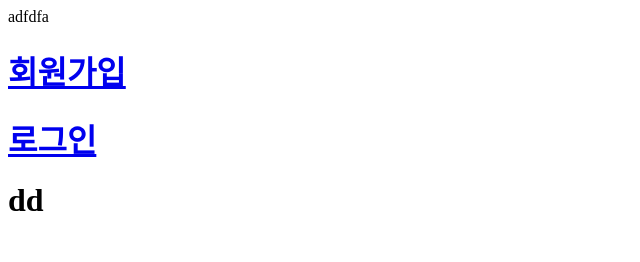
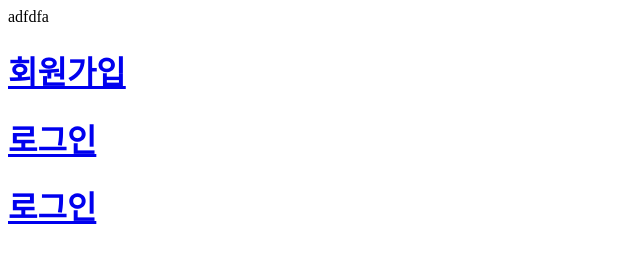
Before and after one commit to chorongs/check, a plain HTML site: page index.html in a window 1280 px wide. Shown: the whole page, without its empty margins (0-640 px from the left). Drawn offline with Linux system fonts and the light colour scheme.

Commit message:
feat : 슬라이드 추가

```diff
--- a/index.html
+++ b/index.html
@@ -9,7 +9,7 @@
     adfdfa
     <h1><a href="./login/signup.html">회원가입</a></h1>
     <h1><a href="./login/login.html">로그인</a></h1>
-    <h1>dd</h1>
+    <h1><a href="./login/startpage.html">로그인</a></h1>
 
 
   </body>
```
